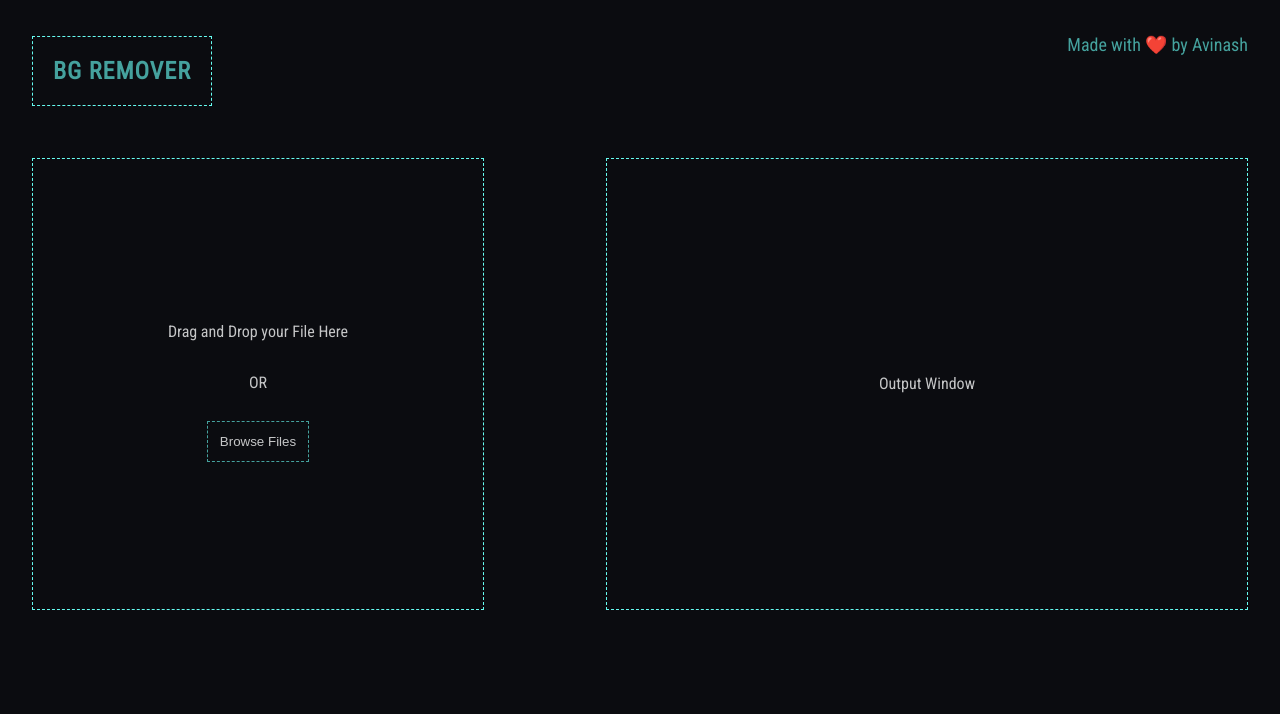
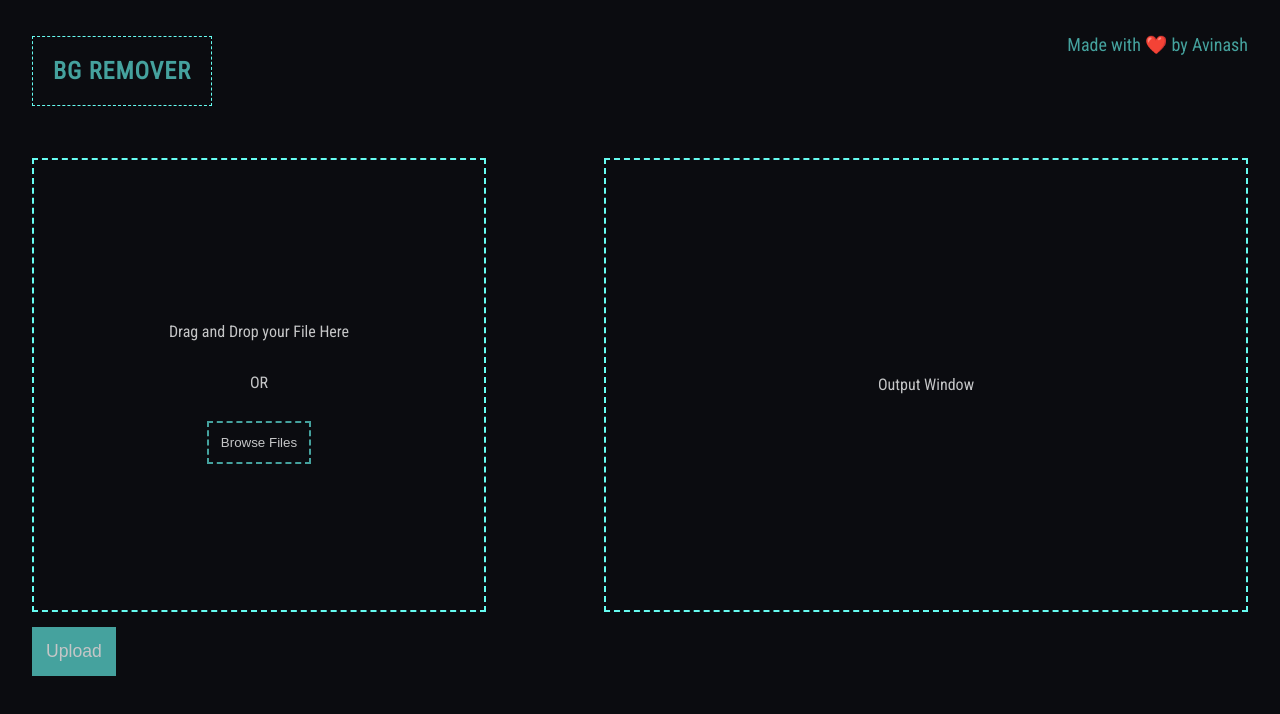
Before and after one commit to tier3guy/BG-REMOVER, a React (Create React App) app: page / in a window 1280 px wide. Shown: the top 714 px of the page. Built offline with nearby package versions, Linux system fonts and the light colour scheme.

Commit message:
UPLOAD BUTTON Added

```diff
--- a/package.json
+++ b/package.json
@@ -7,10 +7,12 @@
     "@testing-library/react": "^11.1.0",
     "@testing-library/user-event": "^12.1.10",
     "axios": "^0.23.0",
+    "firebase": "^9.1.3",
     "form-data": "^4.0.0",
     "react": "^17.0.2",
     "react-dom": "^17.0.2",
     "react-scripts": "4.0.3",
+    "remove.bg": "^1.3.0",
     "web-vitals": "^1.0.1"
   },
   "scripts": {
--- a/src/Components/CSS/DragableContainer.css
+++ b/src/Components/CSS/DragableContainer.css
@@ -2,7 +2,7 @@
   width: 450px;
   height:450px;
 
-  border: 1px dashed var(--glow);
+  border: 2px dashed var(--glow);
 
   display: flex;
   flex-direction: column;
@@ -16,9 +16,9 @@
   color: var(--light);
 
   background: var(--dark);
-  border: 1px dashed var(--glow-dark);
+  border: 2px dashed var(--glow-dark);
 }
 .browse-button:hover{
-  border: 1px dashed var(--glow);
+  border: 2px dashed var(--glow);
   color: var(--glow);
 }
--- a/src/Components/CSS/Output.css
+++ b/src/Components/CSS/Output.css
@@ -2,7 +2,7 @@
   width: 50vw;
   height: 450px;
 
-  border: 1px dashed var(--glow);
+  border: 2px dashed var(--glow);
   display: flex;
   justify-content: center;
   align-items: center;
--- /dev/null
+++ b/src/Components/CSS/UploadButton.css
@@ -0,0 +1,17 @@
+#upload-button{
+  outline: none;
+  background: var(--glow-dark);
+  color: var(--light);
+  border: 2px dashed var(--glow-dark);
+  padding: 12px;
+  font-size: 1.1em;
+  margin-top: 15px;
+
+  transition: all 0.2s;
+}
+
+#upload-button:hover{
+  background: transparent;
+  color: var(--glow);
+  border-color: var(--glow);
+}
--- a/src/Components/JSX/DragableContainer.jsx
+++ b/src/Components/JSX/DragableContainer.jsx
@@ -3,23 +3,27 @@ import '../CSS/DragableContainer.css';
 import {BlockDefault} from '../../Functions/BlockDefaults';
 import {ValidateFile} from '../../Functions/Validator';
 import {CollectImage} from '../../Functions/ImageCollector';
-
+import UploadButton from './UploadButton';
 
 const DragableContainer = () => {
 
-  // Creating a fake input over the 'Browse Files Button'
+  // Creating a fake input over the 'Browse Files' Button
   const ImageFile = document.createElement('input');
   ImageFile.type = 'file';
   ImageFile.accept = 'image/png, image/jpeg, image/jpg';
 
+  // Image Uploading Event Listener
   ImageFile.addEventListener('change', () => {
     const Image = ImageFile.files[0];
-    if(ValidateFile(Image)) console.log('File Accepted : ', Image);
+    if(ValidateFile(Image)){
+      console.log(Image, FormData);
+    }
     else console.log('Invalid Format ...');
   })
 
 
   return (
+    <div className = "dragable-main">
       <div className = "dragable-container"
           onDragOver = {(event) => {BlockDefault(event)}}
           onDrag = {(event) => {BlockDefault(event)}}
@@ -27,7 +31,9 @@ const DragableContainer = () => {
           onDrop = {(event) => {
             BlockDefault(event);
             const Image = CollectImage(event);
-          if(ValidateFile(Image)) console.log('File Accepted : ', Image);
+            if(ValidateFile(Image)){
+              console.log(Image);
+            }
             else console.log('Invalid Format ...');
           }}>
 
@@ -37,6 +43,8 @@ const DragableContainer = () => {
           Browse Files
         </button>
       </div>
+      <UploadButton/>
+    </div>
   )
 }
 
--- /dev/null
+++ b/src/Components/JSX/UploadButton.jsx
@@ -0,0 +1,8 @@
+import React from 'react';
+import '../CSS/UploadButton.css';
+
+const UploadButton = (props) => {
+  return <button id = "upload-button" onClick = {props.upload}>Upload</button>
+}
+
+export default UploadButton;
```
Also changed, not shown: src/API/Api.js (deleted, +0 -27 lines), src/Database/Config.js (added, +9 -0 lines), src/Database/FirebaseApp.js (added, +8 -0 lines), src/Database/Firebase.js (added), 1 other file (tests, documents, lock files or other folders). Lines whose indentation alone changed are shown as unchanged.
